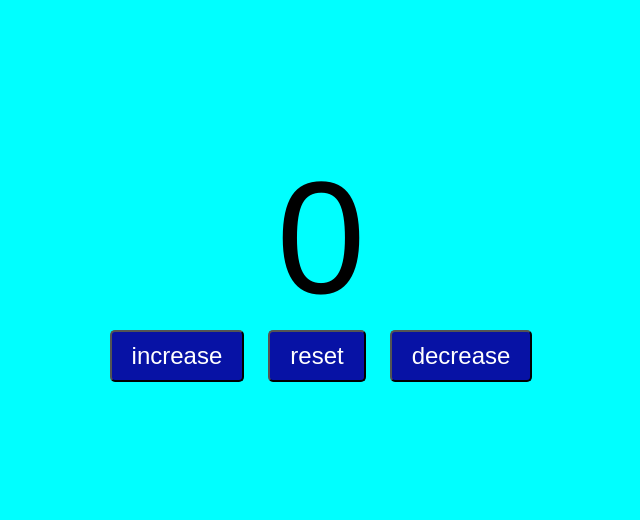
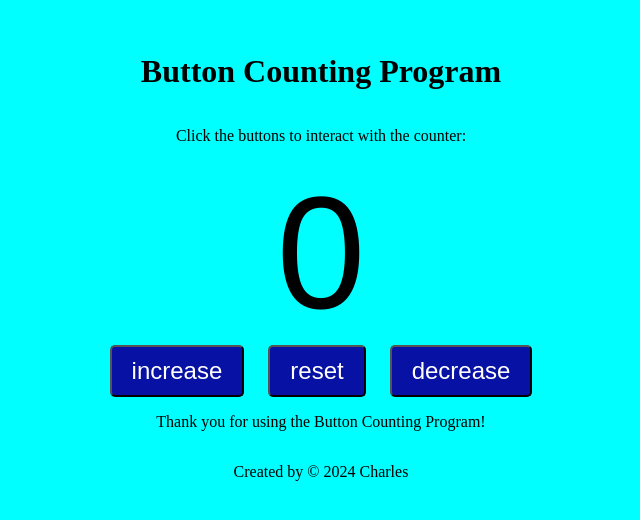
Before and after one commit to Charlostar123/Click-counter, a plain HTML site: page index.html in a window 1280 px wide. Shown: the part 136-656 px from the top of the page, without its empty margins (319-959 px from the left). Drawn offline with Linux system fonts and the light colour scheme.

Commit message:
Add header and footer to index.html
Final touch on user side making it more visually appealing and explaining to the user how the program is used ,it also contains a copyright patent to prevent piracy

```diff
--- a/index.html
+++ b/index.html
@@ -7,6 +7,8 @@
     <link rel="stylesheet" href="style.css">
 </head>
 <body>
+    <h1>Button Counting Program</h1>
+    <p>Click the buttons to interact with the counter:</p>
     <label id="countlabel">0</label>
  <div id="btncontainer">
     <button id="increasebtn" class="buttons">increase</button>
@@ -15,5 +17,7 @@
  </div>
 
     <script src="index.js"></script>
+    <p>Thank you for using the Button Counting Program!</p>
+    <p>Created by © 2024 Charles</p>
 </body>
 </html>
```
